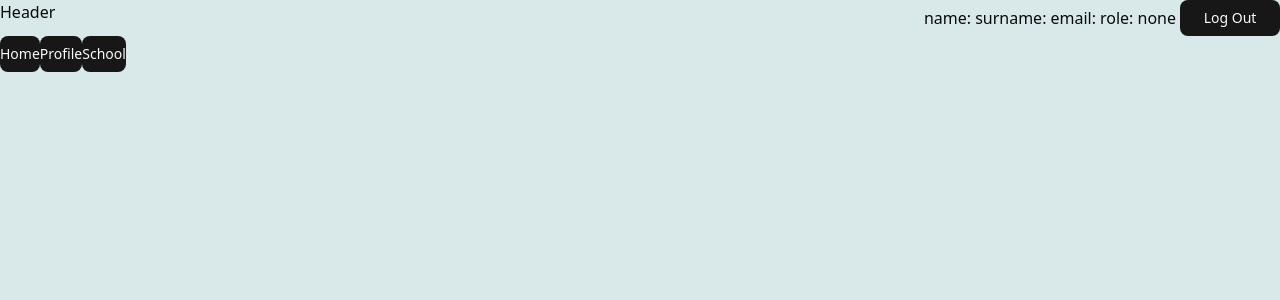
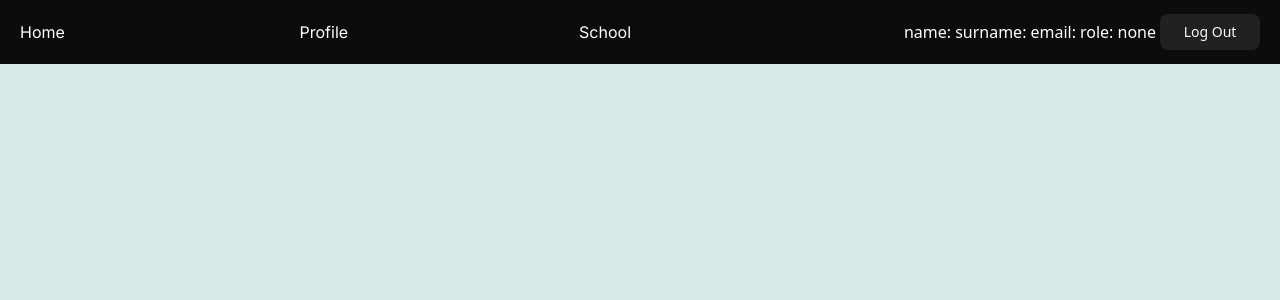
Before and after one commit to Esmurzelly/online_diary, a React (Vite) app in the folder client/: page / in a window 1280 px wide. Shown: the top 300 px of the page. Built offline with nearby package versions, Linux system fonts and the light colour scheme; no server answers; sample sign-in values are in the browser's storage; a web font is replaced by a local one.

Commit message:
burger menu

```diff
--- a/client/src/components/items/formField/index.tsx
+++ b/client/src/components/items/formField/index.tsx
@@ -1,4 +1,4 @@
-import React, { type JSX } from 'react'
+import React from 'react'
 import { Label } from '@/components/ui/label'
 import { type IconType } from 'react-icons'
 
@@ -23,7 +23,7 @@ const FormField = ({title, register, Icon, errorType, registerName, inputType, t
         type={inputType}
         id={registerName}
       />
-      {Icon && <Icon className={`w-4 absolute top-${topPosition || 8.5} left-${leftPosition || 3}`} />}
+      {Icon && <Icon className={`w-4 absolute top-8.5 left-3`} />}
       {errorType && <span className='text-red-700'>{errorType.message}</span>}
     </div>
   )
--- a/client/src/components/items/header/index.tsx
+++ b/client/src/components/items/header/index.tsx
@@ -1,21 +1,30 @@
+import React, { useEffect, useRef, useState } from 'react'
 import { Button } from '@/components/ui/button';
 import { clearToken } from '@/redux/auth/authSlice';
 import type { RootState } from '@/redux/rootReducer';
 import { useAppDispatch } from '@/redux/store';
 import { logOut } from '@/redux/user/userSlice';
-import React, { useEffect } from 'react'
 import { useSelector } from 'react-redux';
-import { useNavigate } from 'react-router-dom';
+import { Link, useNavigate } from 'react-router-dom';
+import { RxHamburgerMenu } from "react-icons/rx";
+import { RxCross2 } from "react-icons/rx";
+import Modal from '../modal';
 
 type Props = {}
 
 const Header = (props: Props) => {
+  const [showModal, setShowModal] = useState<boolean>(false);
+  const [isTopOfPage, setIsTopOfPage] = useState<boolean>(true);
+  const headerRef = useRef<HTMLDivElement>(null);
   const currentUser = useSelector((state: RootState) => state.user.currentUser);
   const role = useSelector((state: RootState) => state.user.role);
 
   const dispatch = useAppDispatch();
   const navigate = useNavigate();
   const tokenValue = window.localStorage.getItem("access_token");
+
+  // const toggleModal = () => setShowModal(state => !state);
+  const toggleModal = () => setShowModal(!showModal);
 
   const handleLogOut = () => {
     dispatch(logOut());
@@ -28,24 +37,78 @@ const Header = (props: Props) => {
     if (!tokenValue) {
       navigate('/auth')
     }
-  }, [tokenValue])
+  }, [tokenValue]);
+
+  useEffect(() => {
+    document.body.classList.toggle("overflow-hidden", showModal);
+    document.body.classList.toggle("overflow-auto", !showModal);
+
+    const observer = new IntersectionObserver(
+      ([entry]) => {
+        setIsTopOfPage(!entry.isIntersecting) // !если элемент является наблюдаемым
+      },
+      { threshold: [0] }
+    );
+
+    if (headerRef.current) {
+      observer.observe(headerRef.current);
+    }
+
+    return () => {
+      if (headerRef.current) {
+        observer.unobserve(headerRef.current)
+      }
+    }
+  }, [showModal, headerRef])
 
   return (
-    <div className='flex flex-row w-screen justify-between'>
-      <h1>Header</h1>
+    <section ref={headerRef} className={`fixed top-0 left-0 z-50 w-full bg-black text-white ${isTopOfPage || showModal ? "opacity-100" : "opacity-95"}`}>
+      <div className="max-w-screen-2xl mx-auto! flex flex-row items-center justify-between px-5! py-3!">
 
-      <div className="user flex flex-row gap-1 items-center">
-        <p>name: {currentUser?.name}</p>
-        <p>surname: {currentUser?.surname}</p>
-        <p>email: {currentUser?.email}</p>
-        <p>role: {role}</p>
+        <nav className="hidden md:flex w-2/3 font-inter text-center">
+          <ul className='flex flex-row items-center gap-3 w-full'>
+            {[
+              ['Home', '/home'],
+              ['Profile', '/profile'],
+              ['School', '/school'],
+            ].map(([title, url]) => (
+              <Link
+                key={title}
+                className="flex hover:bg-white rounded-lg cursor-pointer w-full hover:text-black py-2!"
+                to={url}
+              >
+                {title}
+              </Link>
+            ))}
+          </ul>
+        </nav>
 
-        <div className="">
+        <div className="flex md:hidden">
+          {showModal ? (
+            <RxCross2
+              className="w-7 cursor-pointer"
+              onClick={toggleModal}
+            />
+          ) : (
+            <RxHamburgerMenu
+              className="w-7 cursor-pointer"
+              onClick={toggleModal}
+            />
+          )}
+        </div>
+
+        <div className="hidden md:flex flex-row gap-1 items-center">
+          <span>name: {currentUser?.name}</span>
+          <span>surname: {currentUser?.surname}</span>
+          <span>email: {currentUser?.email}</span>
+          <span>role: {role}</span>
+
           {tokenValue && <Button className='w-[100px]' onClick={handleLogOut}>Log Out</Button>}
         </div>
       </div>
 
-    </div>
+      <Modal showModal={showModal} setShowModal={setShowModal} />
+    </section>
   )
 }
 
--- a/client/src/components/items/layout/layout.tsx
+++ b/client/src/components/items/layout/layout.tsx
@@ -25,12 +25,7 @@ const Layout = (props: Props) => {
     <div className='bg-secondary-light w-screen h-screen'>
       <Header />
 
-      <Button onClick={() => navigate('/home')}>Home</Button>
-      <Button onClick={() => navigate('/profile')}>Profile</Button>
-      <Button onClick={() => navigate('/school')}>School</Button>
-      { role === 'student' && <Button onClick={() => navigate('/marks')}>Marks</Button> }
-
-      <div className="flex flex-col items-start max-w-7xl mx-auto mt-10 font-inter"> {/* container */}
+      <div className="flex flex-col items-start max-w-7xl mx-auto mt-10 pt-20! font-inter"> {/* container */}
         <Outlet />
       </div>
     </div>
--- /dev/null
+++ b/client/src/components/items/modal/index.tsx
@@ -0,0 +1,38 @@
+import React from 'react'
+import { Link } from 'react-router-dom';
+
+type Props = {
+    showModal: boolean;
+    setShowModal: (value: boolean) => void;
+}
+
+const Modal = ({ showModal, setShowModal }: Props) => {
+    // get the name link and check which <li> is active
+
+    return (
+        <div className={`absolute text-center top-10 left-0 ${showModal ? 'translate-x-0' : "-translate-x-full"} transition-all w-full min-h-svh z-50 py-1! text-white bg-primary-dark`}>
+            <div className="flex flex-col items-center px-5!">
+                <nav className="w-full flex h-full items-center justify-center">
+                    <ul className="flex flex-col items-center gap-3 w-full">
+                        {[
+                            ['Home', '/home'],
+                            ['Profile', '/profile'],
+                            ['School', '/school'],
+                        ].map(([title, url]) => (
+                            <Link
+                                key={title}
+                                className="flex hover:bg-white rounded-lg cursor-pointer w-full hover:text-black py-2!"
+                                to={url}
+                                onClick={() => setShowModal(false)}
+                            >
+                                {title}
+                            </Link>
+                        ))}
+                    </ul>
+                </nav>
+            </div>
+        </div>
+    )
+}
+
+export default Modal
--- a/client/src/pages/marksPage/index.tsx
+++ b/client/src/pages/marksPage/index.tsx
@@ -33,7 +33,7 @@ const MarksPage = (props: Props) => {
         return <div>Loading...</div>
     }
 
-    return (
+        return (
         <div className='w-screen'>
             <h1>Your marks</h1>
 
--- a/client/src/pages/profile.tsx/index.tsx
+++ b/client/src/pages/profile.tsx/index.tsx
@@ -187,7 +187,7 @@ const Profile = (props: Props) => {
     }
 
     return (
-        <div className='min-w-screen flex flex-col justify-center items-center gap-3'>
+        <div className='w-screen flex flex-col justify-center items-center gap-3'>
             <div className="flex flex-col items-start gap-2">
                 {
                     currentUser?.avatarUrl
@@ -266,6 +266,7 @@ const Profile = (props: Props) => {
 
                 {role === 'teacher' && <p>school: {currentUser && currentUser?.schoolId ? <Link to={`/school/${currentUser.schoolId}`}>{currentUser.school?.title}</Link> : "without school"}</p>}
                 {role === 'student' && <p>school: {currentUser && currentUser?.classId ? <Link to={`/class/${currentUser.class.id}`}>{currentUser.class.school.title} / {currentUser.class.num} - {currentUser.class.letter}</Link> : "without school"}</p>}
+                {role === 'student' && <Link to={`/marks}`}>arks</Link>}
             </div>
 
             {role === 'admin' || role === 'teacher' && <Link to={`/subjects`}>Subjects</Link>}
@@ -364,39 +365,6 @@ const Profile = (props: Props) => {
             <Button onClick={handleDeleteUser} variant={'destructive'}>Delete my account</Button>
 
             {role === 'admin' && <Button className='p-3' onClick={handleFetchUsers} variant={'outline'}>{showUsers ? "Hide" : "Show"} users</Button>}
-            {/* {role === 'teacher' && <div>
-                <Dialog>
-                    <form>
-                        <DialogTrigger asChild>
-                            <Button variant="outline">Link to the school</Button>
-                        </DialogTrigger>
-                        <DialogContent className="sm:max-w-[425px]">
-                            <DialogHeader>
-                                <DialogTitle>Link to the school</DialogTitle>
-                                <DialogDescription>
-                                    Add / change your school type: only for teachers and admins
-                                </DialogDescription>
-                            </DialogHeader>
-
-                            <Select>
-                                <SelectTrigger className="w-1/5">
-                                    <SelectValue placeholder="Select a subject" />
-                                </SelectTrigger>
-                                <SelectContent>
-                                    {schoolList?.map(schoolItem => <SelectItem value={schoolItem.id}>{schoolItem.title}</SelectItem>)}
-                                </SelectContent>
-                            </Select>
-
-                            <DialogFooter>
-                                <DialogClose asChild>
-                                    <Button variant="outline">Cancel</Button>
-                                </DialogClose>
-                                <Button onSubmit={hadleLinkSchool} type="submit">Save changes</Button>
-                            </DialogFooter>
-                        </DialogContent>
-                    </form>
-                </Dialog>
-            </div>} */}
 
             <ul className="bg-red-400 w-5xl flex flex-col gap-3">
                 {showUsers && users?.map(userEl => <li key={userEl.id} className='flex flex-row items-center justify-between gap-4'>
```
Also changed, not shown: 1 other file (tests, documents, lock files or other folders).
